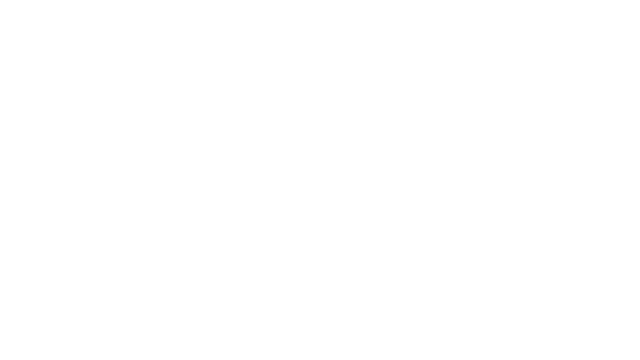
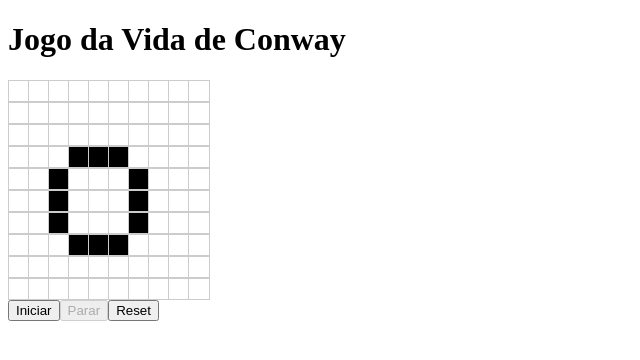
Before and after one commit to maxwell-paulo/rota-das-oficinas-test, a React (Create React App) app: page /game-of-life in a window 1280 px wide. Before the commit this address had no page. Shown: the top 360 px of the page, without its empty margins (0-640 px from the left). Built offline with nearby package versions, Linux system fonts and the light colour scheme.

Commit message:
create and do the logical of the gameoflife page

```diff
--- a/src/App.js
+++ b/src/App.js
@@ -2,12 +2,14 @@
 import { Routes, Route } from "react-router-dom";
 import { Home } from "./pages/Home";
 import { RomanNumbers } from "./pages/RomanNumbers"
+import { GameOfLife } from "./pages/GameOfLife"
 
 function App() {
   return (
     <Routes>
       <Route path="/" element={<Home />}/>
       <Route path="/numeros-romanos" element={<RomanNumbers />}/>
+      <Route path="/game-of-life" element={< GameOfLife/>}/>
     </Routes>
   );
 }
--- /dev/null
+++ b/src/pages/GameOfLife/index.js
@@ -0,0 +1,156 @@
+import { useState, useEffect } from "react"
+
+export function GameOfLife() {
+
+  const [grid, setGrid] = useState(generateEmptyGrid())
+  const [running, setRunning] = useState(false)
+
+  function generateEmptyGrid() {
+    const rows = []
+    for (let i = 0; i < 10; i++) {
+      rows.push(Array.from(Array(10), () => 0))
+    }
+    return rows
+  }
+
+  useEffect(() => {
+    const newGrid = generateEmptyGrid()
+    newGrid[3][3] = 1;
+    newGrid[3][4] = 1;
+    newGrid[3][5] = 1;
+    newGrid[4][2] = 1;
+    newGrid[5][2] = 1;
+    newGrid[6][2] = 1;
+    newGrid[7][3] = 1;
+    newGrid[7][4] = 1;
+    newGrid[7][5] = 1;
+    newGrid[4][6] = 1;
+    newGrid[5][6] = 1;
+    newGrid[6][6] = 1;
+    setGrid(newGrid)
+  }, [])
+
+  useEffect(() => {
+    if (running) {
+      const interval = setInterval(() => {
+        setGrid((prevGrid) => {
+          return getNextGeneration(prevGrid);
+        });
+      }, 500);
+
+      return () => {
+        clearInterval(interval);
+      };
+    }
+  }, [running]);
+
+  function getNextGeneration(currGrid) {
+    const newGrid = generateEmptyGrid()
+
+    for (let i = 0; i < 10; i++) {
+      for (let j = 0; j < 10; j++) {
+        const neighbors = countNeighbors(currGrid, i, j);
+        if (currGrid[i][j] === 1) {
+          if (neighbors === 2 || neighbors === 3) {
+            newGrid[i][j] = 1;
+          } else {
+            newGrid[i][j] = 0;
+          }
+        } else {
+          if (neighbors === 3) {
+            newGrid[i][j] = 1;
+          } else {
+            newGrid[i][j] = 0;
+          }
+        }
+      }
+    }
+    return newGrid;
+  }
+
+  function countNeighbors(currGrid, row, col) {
+    let count = 0;
+    const directions = [
+      [-1, -1],
+      [-1, 0],
+      [-1, 1],
+      [0, -1],
+      [0, 1],
+      [1, -1],
+      [1, 0],
+      [1, 1],
+    ];
+
+    for (let i = 0; i < directions.length; i++) {
+      const [dx, dy] = directions[i];
+      const newRow = row + dx;
+      const newCol = col + dy;
+      if (
+        newRow >= 0 &&
+        newRow < 10 &&
+        newCol >= 0 &&
+        newCol < 10 &&
+        currGrid[newRow][newCol] === 1
+      ) {
+        count++;
+      }
+    }
+    return count;
+  }
+
+  function handleCellClick(i, j) {
+    if (!running) {
+      const newGrid = [...grid];
+      newGrid[i][j] = grid[i][j] ? 0 : 1;
+      setGrid(newGrid);
+    }
+  }
+
+  function handleStart() {
+    setRunning(true);
+  }
+
+  function handleStop() {
+    setRunning(false)
+  }
+
+  function handleReset() {
+    setGrid(generateEmptyGrid())
+    setRunning(false)
+  }
+
+  return(
+    <div>
+       <h1>Jogo da Vida de Conway</h1>
+      <div
+        className="grid"
+        style={{
+          display: 'grid',
+          gridTemplateColumns: `repeat(${10}, 20px)`,
+        }}
+      >
+        {grid.map((rows, i) =>
+          rows.map((col, j) => (
+            <div
+              key={`${i}-${j}`}
+              className="cell"
+              onClick={() => handleCellClick(i, j)}
+              style={{
+                width: 20,
+                height: 20,
+                backgroundColor: grid[i][j] ? '#000000' : '#ffffff',
+                border: 'solid 1px #cccccc',
+              }}
+            ></div>
+          ))
+        )}
+      </div>
+      <div className="controls">
+        <button onClick={handleStart} disabled={running}>Iniciar</button>
+        <button onClick={handleStop} disabled={!running}>Parar</button>
+        <button onClick={handleReset}>Reset</button>
+      </div>
+    </div>
+  )
+
+}
```
